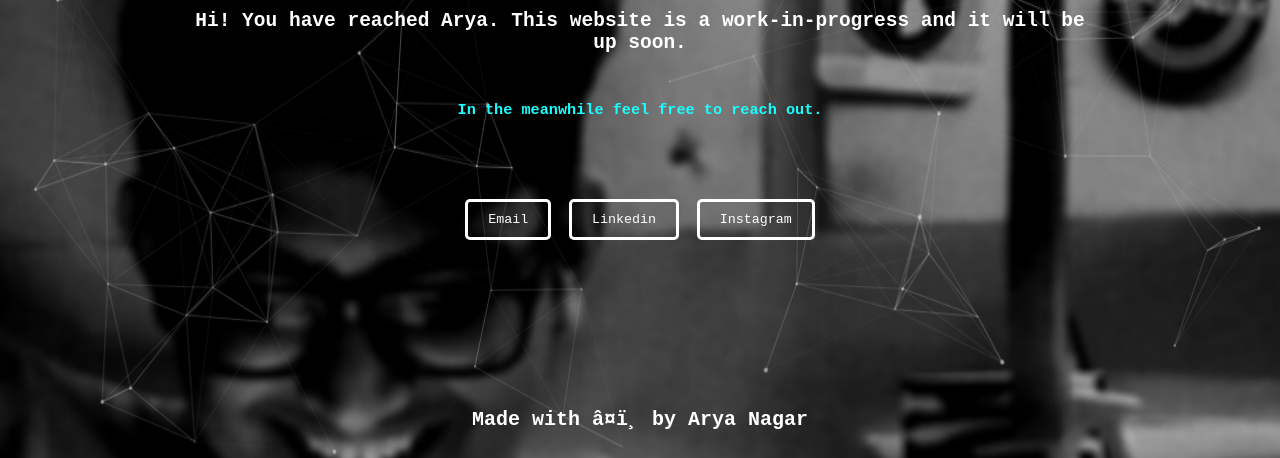
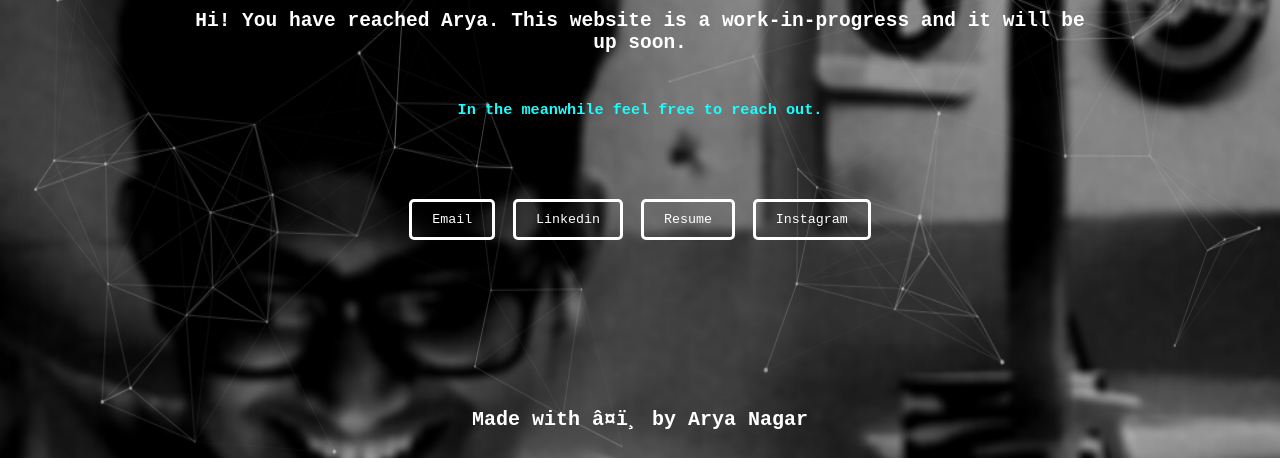
Before and after one commit to QU35T0/coming-soon, a plain HTML site: page index.html in a window 1280 px wide. Shown: the part 342-800 px from the top of the page. Drawn offline with Linux system fonts and the light colour scheme; a script that the page names is missing.

Commit message:
Coming Soon!

```diff
--- a/index.html
+++ b/index.html
@@ -45,6 +45,9 @@
 				<a href="https://www.linkedin.com/in/aryanagar/">
 					<button>Linkedin</button>
 				</a>
+				<a href="assets/Resume - Arya Nagar.pdf" download target="_blank">
+					<button>Resume</button>
+				</a>
 				<a href="https://www.instagram.com/arya.stuck.indoors/">
 					<button>Instagram</button>
 				</a>
```
Also changed, not shown: 1 other file.
